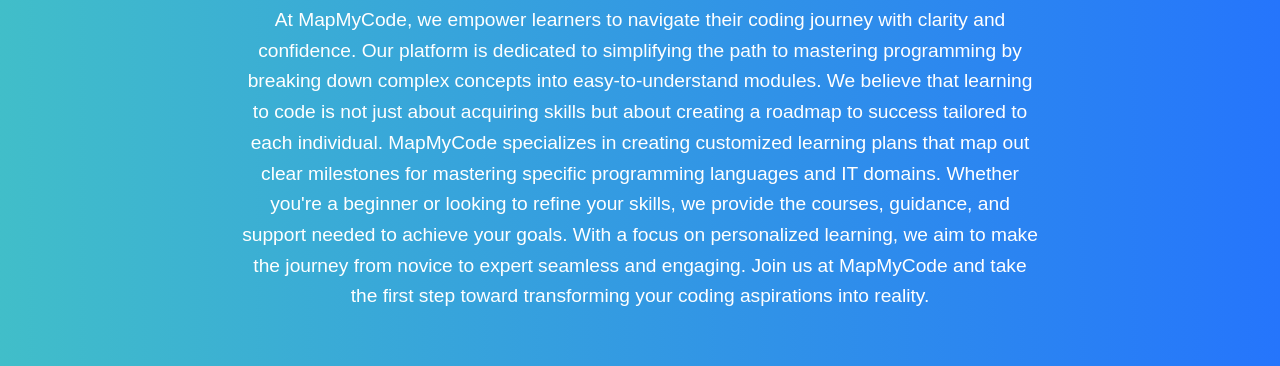
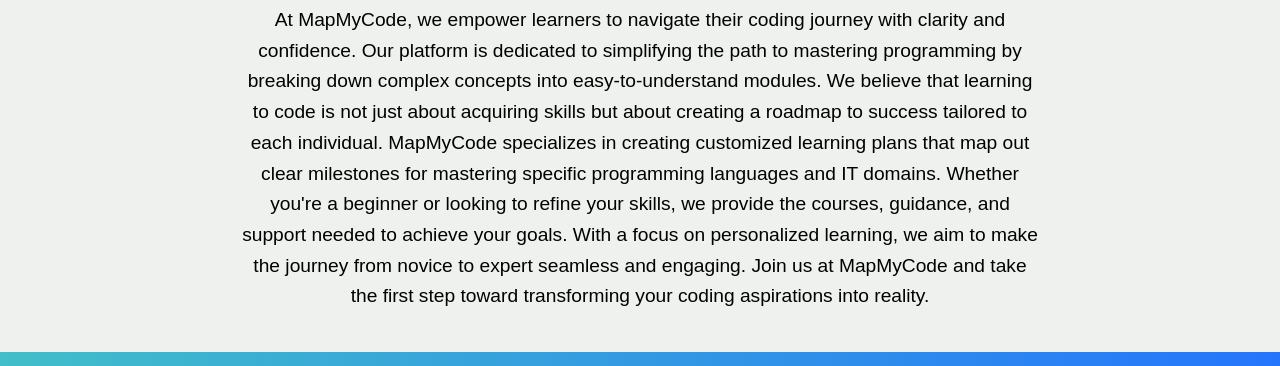
Before and after one commit to Yuvaraj0137/MayMyCode, a plain HTML site: page about.html in a window 1280 px wide. Shown: the part 215-581 px from the top of the page. Drawn offline with Linux system fonts and the light colour scheme.

Commit message:
Update about.css

```diff
--- a/css/about.css
+++ b/css/about.css
@@ -1,7 +1,7 @@
 /* About Us Section */
 .about-us {
     padding: 40px;
-    background: linear-gradient(to right, #41bec9, #2575fc);
+    background: #eff1ef;
     text-align: center;
 }
 
@@ -13,7 +13,7 @@
 
 .about-us p {
     font-size: 1.2em;
-    color: #ffffff;
+    color: #000000;
     line-height: 1.6;
     max-width: 800px;
     margin: 0 auto;
```
